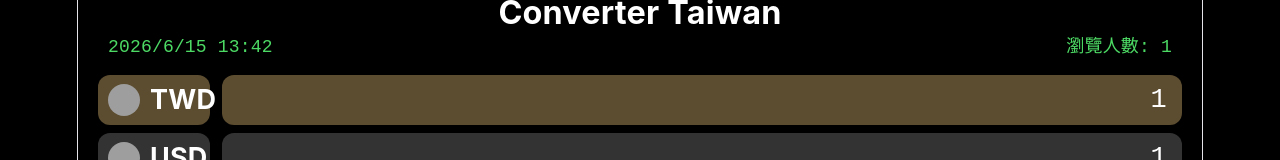
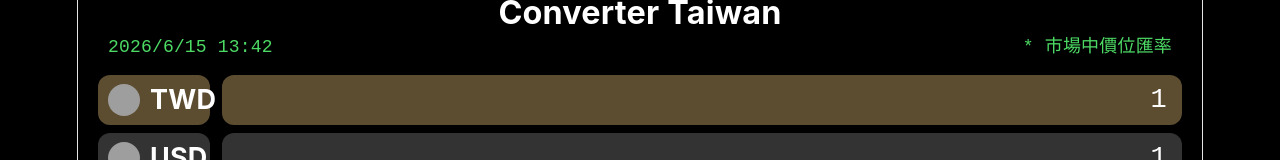
Before and after one commit to hys909/Converter, a React (Vite) app: page / in a window 1280 px wide. Shown: the top 160 px of the page. Built offline with nearby package versions, Linux system fonts and the light colour scheme; no server answers; grey boxes are pictures that could not be loaded.

Commit message:
UI: Replace click count with rate disclosure

```diff
--- a/src/App.jsx
+++ b/src/App.jsx
@@ -142,7 +142,7 @@ function App() {
             </div>
             <div style={{fontSize:'1.0rem', color:'#4cd964', fontFamily:'monospace', display: 'flex', justifyContent: 'space-between'}}>
                 {new Date().toLocaleDateString('zh-TW')} {currentTime}
-                <span>瀏覽人數: {clickCount}</span>
+                <span>* 市場中價位匯率</span>
             </div>
           </header>
 
```
